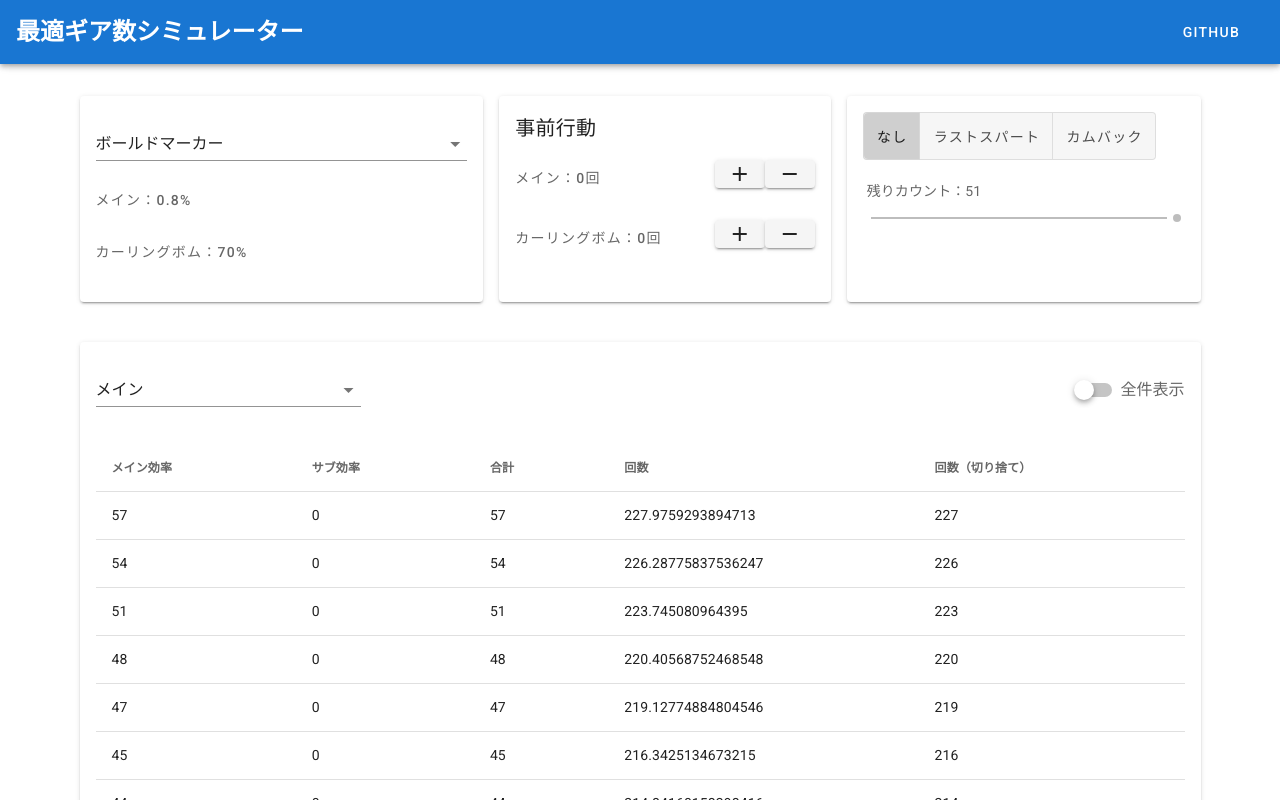
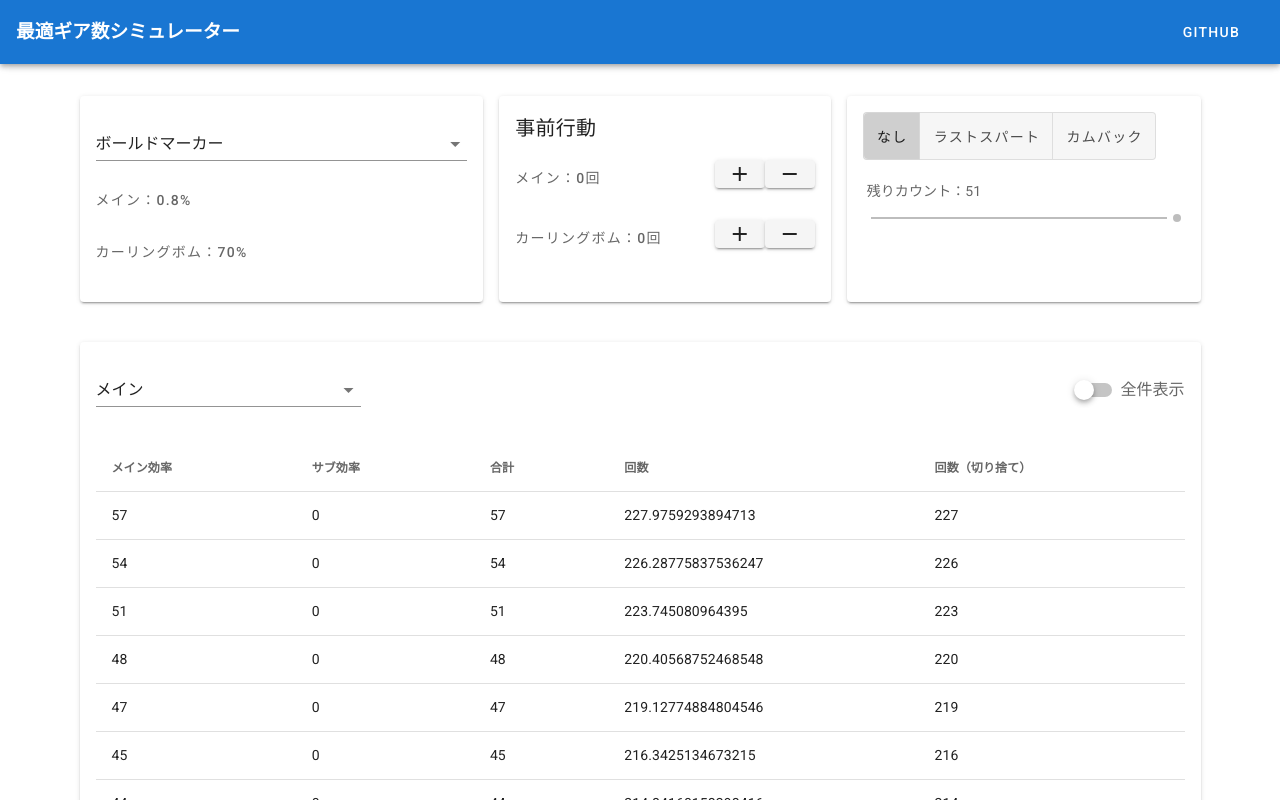
Before and after one commit to nakario/splatoon-best-gear, a Vue app: page / in a window 1280 px wide. Shown: the top 800 px of the page. Built offline with nearby package versions, Linux system fonts and the light colour scheme.

Commit message:
Show title in one line in smaller displays

```diff
--- a/src/App.vue
+++ b/src/App.vue
@@ -2,9 +2,9 @@
   <v-app>
     <v-app-bar app color="primary" dark>
       <div class="d-flex align-center">
-        <h2 class="headline font-weight-bold">
+        <h3 class="text-xs-h3 font-weight-bold">
           最適ギア数シミュレーター
-        </h2>
+        </h3>
       </div>
 
       <v-spacer></v-spacer>
```
